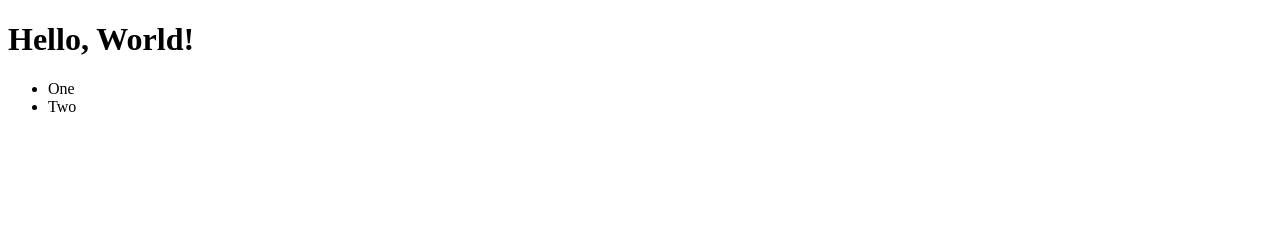
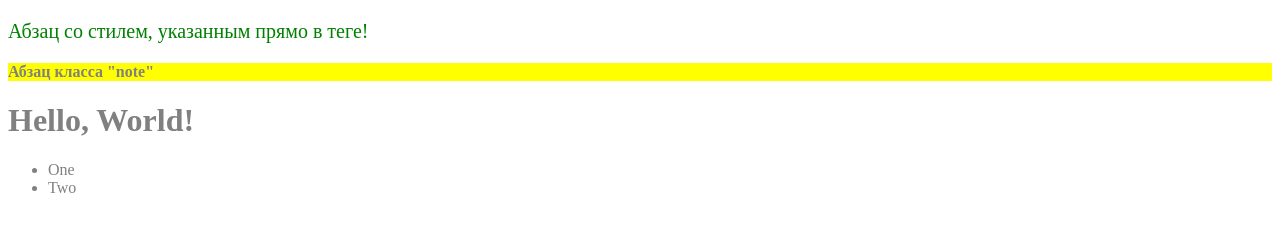
Before and after one commit to Nichls/hexlet_intro_to_web_development, a plain HTML site: page index.html in a window 1280 px wide. Drawn offline with Linux system fonts and the light colour scheme.

Commit message:
edit index.html

```diff
--- a/index.html
+++ b/index.html
@@ -3,8 +3,20 @@
   <head>
     <title>Title</title>
     <meta name="description" content="My first page">
+  <style>
+    body {
+		color:gray;
+    }
+    .note {
+	    color: gray;
+	    background-color: yellow;
+	    font-weight: bold;
+    }
+  </style>
   </head>
   <body>
+	<p style="font-size: 20px; color: green;">Абзац со стилем, указанным прямо в теге!</p>
+    <div class="note">Абзац класса "note"</div>
     <h1>Hello, World!</h1>
     <ul>
       <li>One</li>
```
